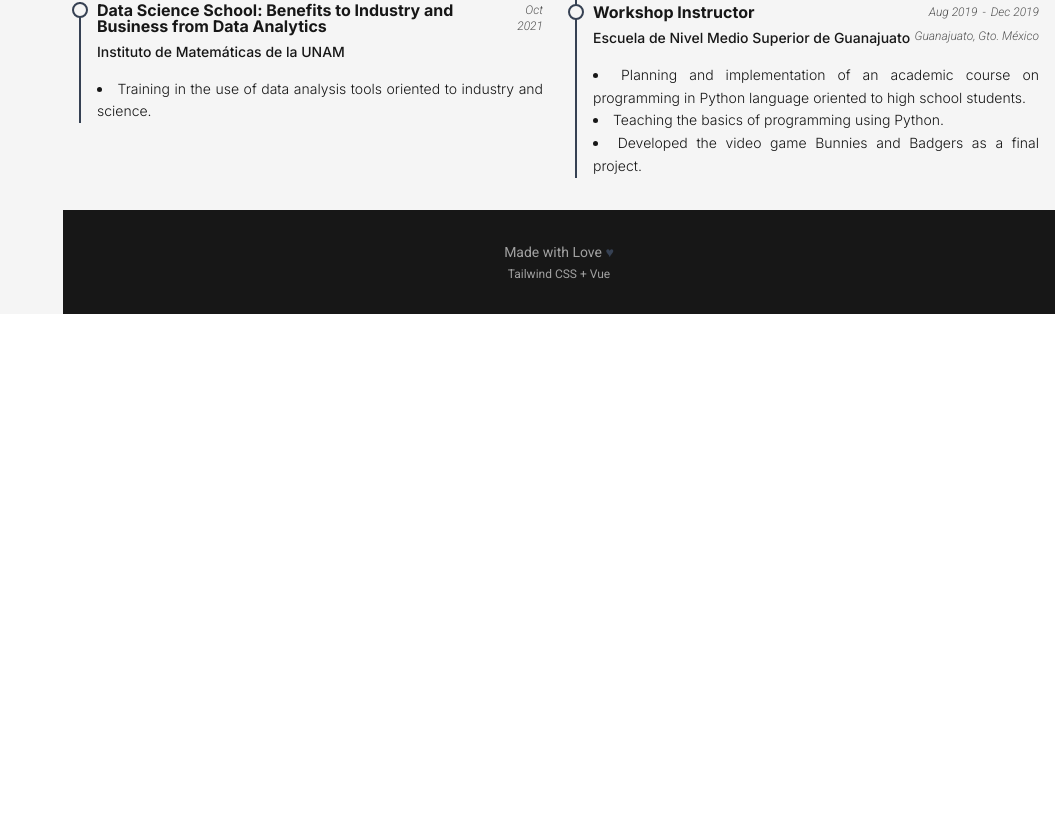
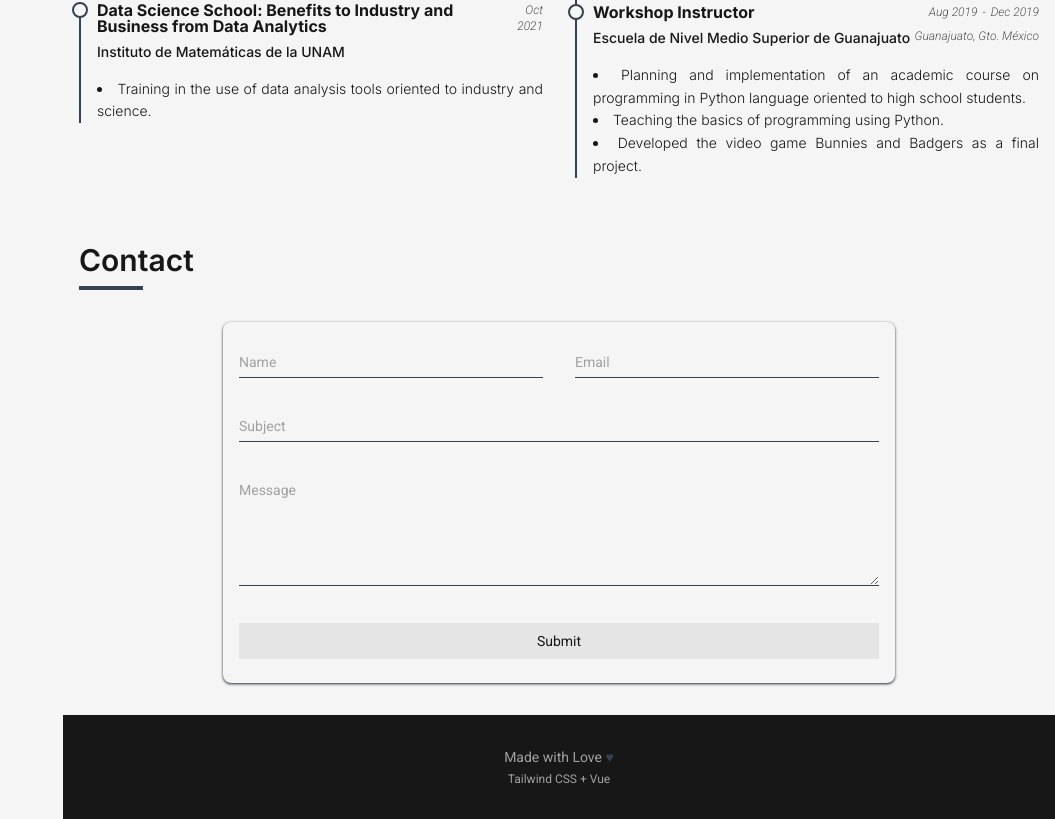
Before and after one commit to JacobHdez/jacobhdez.github.io, a Vue app: page / in a window 1280 px wide. Shown: the part 2603-3422 px from the top of the page, without its empty margins (225-1280 px from the left). Before the commit the page ends 2917 px from the top, so only its background shows below. Built offline with nearby package versions, Linux system fonts and the light colour scheme.

Commit message:
feat: add contact view, data and form

```diff
--- /dev/null
+++ b/src/components/sections/Contact/Contact.vue
@@ -0,0 +1,26 @@
+<script setup lang="ts">
+import { useI18n } from 'vue-i18n';
+import { contactData } from '@/data/contact';
+import ContactForm from './ContactForm.vue';
+
+const { t } = useI18n();
+</script>
+
+<template>
+  <div id="contact" class="mx-auto max-w-7xl px-4 py-8">
+    <section>
+      <h2>
+        {{ t('nav.contact') }}
+      </h2>
+      <div class="mt-2 w-16 border-t-4 border-gray-700"></div>
+
+      <p v-if="contactData.descriptionKey" class="mt-4">
+        {{ t(`data.contact.${contactData.descriptionKey}`) }}
+      </p>
+    </section>
+
+    <div class="mt-8">
+      <ContactForm />
+    </div>
+  </div>
+</template>
--- /dev/null
+++ b/src/components/sections/Contact/ContactForm.vue
@@ -0,0 +1,163 @@
+<script setup lang="ts">
+import { reactive, ref } from 'vue';
+import { useI18n } from 'vue-i18n';
+
+const { t } = useI18n();
+
+const formData = reactive({
+  name: '',
+  email: '',
+  subject: '',
+  message: ''
+});
+
+type Status = 'send' | 'loading' | 'error' | 'sent';
+const formStatus = ref<Status>('send');
+let statusTimer: ReturnType<typeof setTimeout> | null = null;
+
+const setTemporaryStatus = (status: Status, duration: number) => {
+  formStatus.value = status;
+
+  if (statusTimer) {
+    clearTimeout(statusTimer);
+  }
+
+  statusTimer = setTimeout(() => {
+    formStatus.value = 'send';
+    statusTimer = null;
+  }, duration);
+};
+
+const handleSubmit = async () => {
+  formStatus.value = 'loading';
+
+  try {
+    const response = await fetch(
+      'https://script.google.com/macros/s/AKfycbxEPaHCEDX20b1bn4p4GhwIJpfk9WRmc7Y3TvwB85hwdkoB0436ftdk_PQi7YsGark/exec',
+      {
+        redirect: 'follow',
+        method: 'POST',
+        headers: {
+          'Content-Type': 'text/plain;charset=utf-8'
+        },
+        body: JSON.stringify(formData)
+      }
+    );
+
+    const result = await response.json();
+    if (!result.success) {
+      throw new Error(result.error || 'Error desconocido');
+    }
+
+    setTemporaryStatus('sent', 5000);
+
+    formData.name = '';
+    formData.email = '';
+    formData.subject = '';
+    formData.message = '';
+  } catch (error: any) {
+    setTemporaryStatus('error', 10000);
+  }
+};
+</script>
+
+<template>
+  <form
+    @submit.prevent="handleSubmit"
+    class="mx-auto max-w-2xl rounded-lg px-4 py-6 shadow shadow-gray-700"
+  >
+    <div class="flex flex-col gap-8 font-mono text-sm">
+      <div class="flex w-full flex-col gap-8 md:flex-row">
+        <div class="relative w-full">
+          <input
+            v-model="formData.name"
+            id="name"
+            type="text"
+            placeholder="name"
+            class="peer input-text"
+            required
+          />
+          <label for="name" class="label-box">
+            {{ t('contact.form.name') }}
+          </label>
+        </div>
+
+        <div class="relative w-full">
+          <input
+            v-model="formData.email"
+            id="email"
+            type="email"
+            placeholder="email"
+            class="peer input-text"
+            required
+          />
+          <label for="email" class="label-box">
+            {{ t('contact.form.email') }}
+          </label>
+        </div>
+      </div>
+
+      <div class="relative w-full">
+        <input
+          v-model="formData.subject"
+          id="subject"
+          type="text"
+          placeholder="subject"
+          class="peer input-text"
+          required
+        />
+        <label for="subject" class="label-box">
+          {{ t('contact.form.subject') }}
+        </label>
+      </div>
+
+      <div class="relative w-full">
+        <textarea
+          v-model="formData.message"
+          id="message"
+          placeholder="message"
+          class="peer input-textarea"
+          required
+        ></textarea>
+        <label for="message" class="label-box">
+          {{ t('contact.form.message') }}
+        </label>
+      </div>
+
+      <button
+        type="submit"
+        :disabled="formStatus === 'loading'"
+        class="group flex w-full items-center justify-center gap-2 bg-neutral-200 px-1 py-2 transition-all duration-1000 hover:bg-gray-700 hover:text-neutral-100 disabled:cursor-not-allowed disabled:bg-gray-700 disabled:text-neutral-100 dark:bg-neutral-800"
+      >
+        {{ formStatus === 'loading' ? t('contact.form.loading') : t('contact.form.send') }}
+        <span
+          v-if="formStatus === 'loading'"
+          class="inline-block h-3 w-3 animate-spin rounded-full border-2 border-neutral-100 border-t-transparent"
+        ></span>
+      </button>
+
+      <span v-if="formStatus === 'error'" class="font-sans text-xs font-bold text-red-800">
+        *{{ t('contact.form.error') }}*
+      </span>
+      <span v-if="formStatus === 'sent'" class="font-sans text-xs font-bold text-green-800">
+        *{{ t('contact.form.sent') }}*
+      </span>
+    </div>
+  </form>
+</template>
+
+<style scoped>
+@reference '@/assets/css/main.css';
+
+.input-text {
+  @apply h-8 w-full border-b border-gray-700 bg-transparent placeholder-transparent focus:outline-none;
+}
+
+.input-textarea {
+  @apply h-28 w-full border-b border-gray-700 bg-transparent placeholder-transparent focus:outline-none;
+}
+
+.label-box {
+  @apply absolute -top-4 left-0 text-xs text-neutral-400 transition-all duration-300 peer-placeholder-shown:top-1.5 peer-placeholder-shown:text-sm peer-placeholder-shown:text-neutral-400 peer-focus:-top-4 peer-focus:text-xs peer-focus:text-neutral-900 dark:text-neutral-600 dark:peer-placeholder-shown:text-neutral-600 dark:peer-focus:text-neutral-100;
+}
+</style>
--- /dev/null
+++ b/src/data/contact.ts
@@ -0,0 +1,5 @@
+import type { ContactData } from './types/ContactData';
+
+export const contactData: ContactData = {
+  // descriptionKey: 'description'
+};
--- /dev/null
+++ b/src/data/types/ContactData.ts
@@ -0,0 +1,3 @@
+export interface ContactData {
+  descriptionKey?: string;
+}
--- a/src/i18n/locales/en-US/data.ts
+++ b/src/i18n/locales/en-US/data.ts
@@ -61,5 +61,9 @@ export default {
       title: 'Data Science School: Benefits to Industry and Business from Data Analytics',
       description_01: 'Training in the use of data analysis tools oriented to industry and science.'
     }
+  },
+
+  contact: {
+    description: ''
   }
 };
--- a/src/i18n/locales/en-US/index.ts
+++ b/src/i18n/locales/en-US/index.ts
@@ -33,5 +33,18 @@ export default {
     experience: 'Work Experience',
     extracurricular: 'Extracurricular Activity',
     present: 'Present'
+  },
+
+  contact: {
+    form: {
+      name: 'Name',
+      email: 'Email',
+      subject: 'Subject',
+      message: 'Message',
+      send: 'Submit',
+      loading: 'Sending',
+      error: 'Something went wrong. Try again.',
+      sent: 'Message sent successfully.'
+    }
   }
 };
--- a/src/i18n/locales/es-MX/data.ts
+++ b/src/i18n/locales/es-MX/data.ts
@@ -64,5 +64,9 @@ export default {
       description_01:
         'Capacitación para el manejo de herramientas de análisis de datos orientados a la industria y ciencia.'
     }
+  },
+
+  contact: {
+    description: ''
   }
 };
--- a/src/i18n/locales/es-MX/index.ts
+++ b/src/i18n/locales/es-MX/index.ts
@@ -33,5 +33,18 @@ export default {
     experience: 'Experiencia Laboral',
     extracurricular: 'Actividad extracurricular',
     present: 'Actualidad'
+  },
+
+  contact: {
+    form: {
+      name: 'Nombre',
+      email: 'Correo Electrónico',
+      subject: 'Asunto',
+      message: 'Mensaje',
+      send: 'Enviar',
+      loading: 'Enviando',
+      error: 'Algo salió mal. Inténtalo de nuevo.',
+      sent: 'Mensaje enviado correctamente.'
+    }
   }
 };
--- a/src/views/Home.vue
+++ b/src/views/Home.vue
@@ -3,6 +3,7 @@ import Hero from '@/components/sections/Hero.vue';
 import About from '@/components/sections/About.vue';
 import Skills from '@/components/sections/Skills.vue';
 import ResumeView from '@/components/sections/Resume/ResumeView.vue';
+import Contact from '@/components/sections/Contact/Contact.vue';
 </script>
 
 <template>
@@ -10,4 +11,5 @@ import ResumeView from '@/components/sections/Resume/ResumeView.vue';
   <About />
   <Skills />
   <ResumeView />
+  <Contact />
 </template>
```
